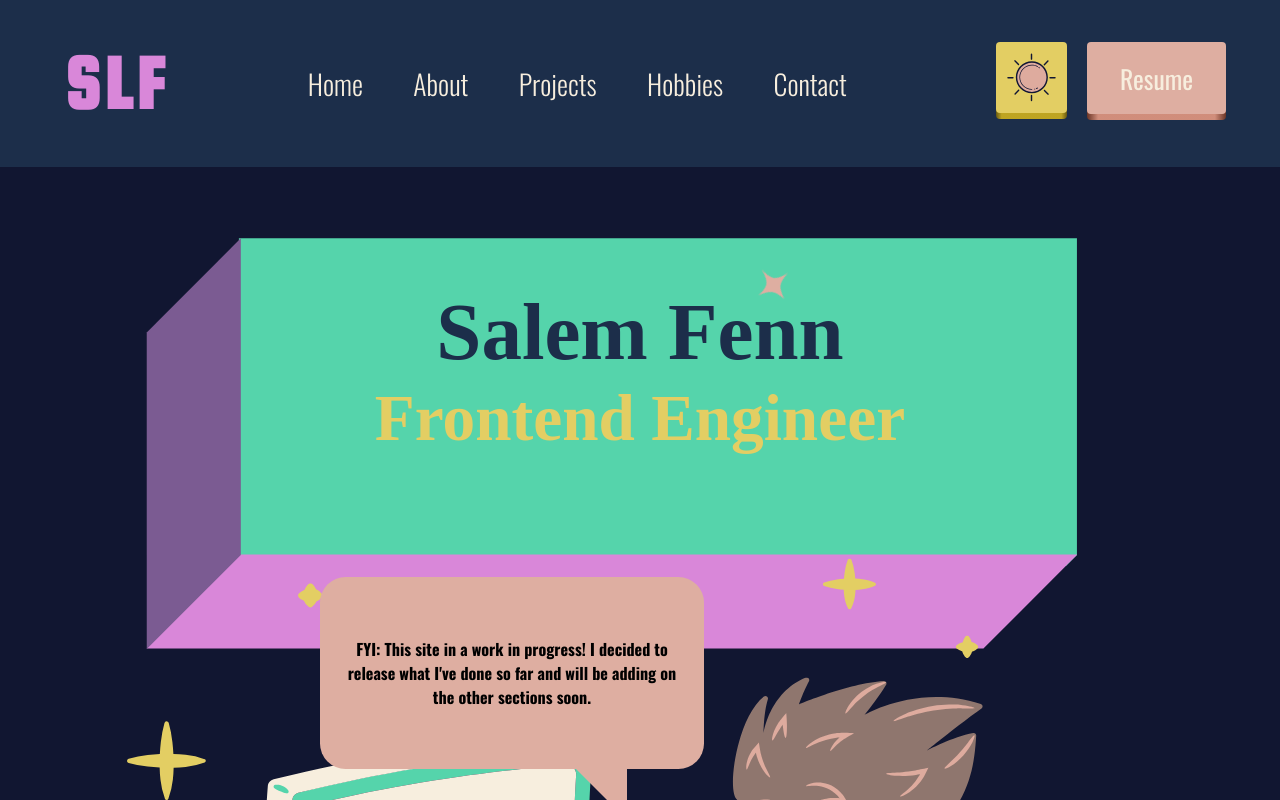
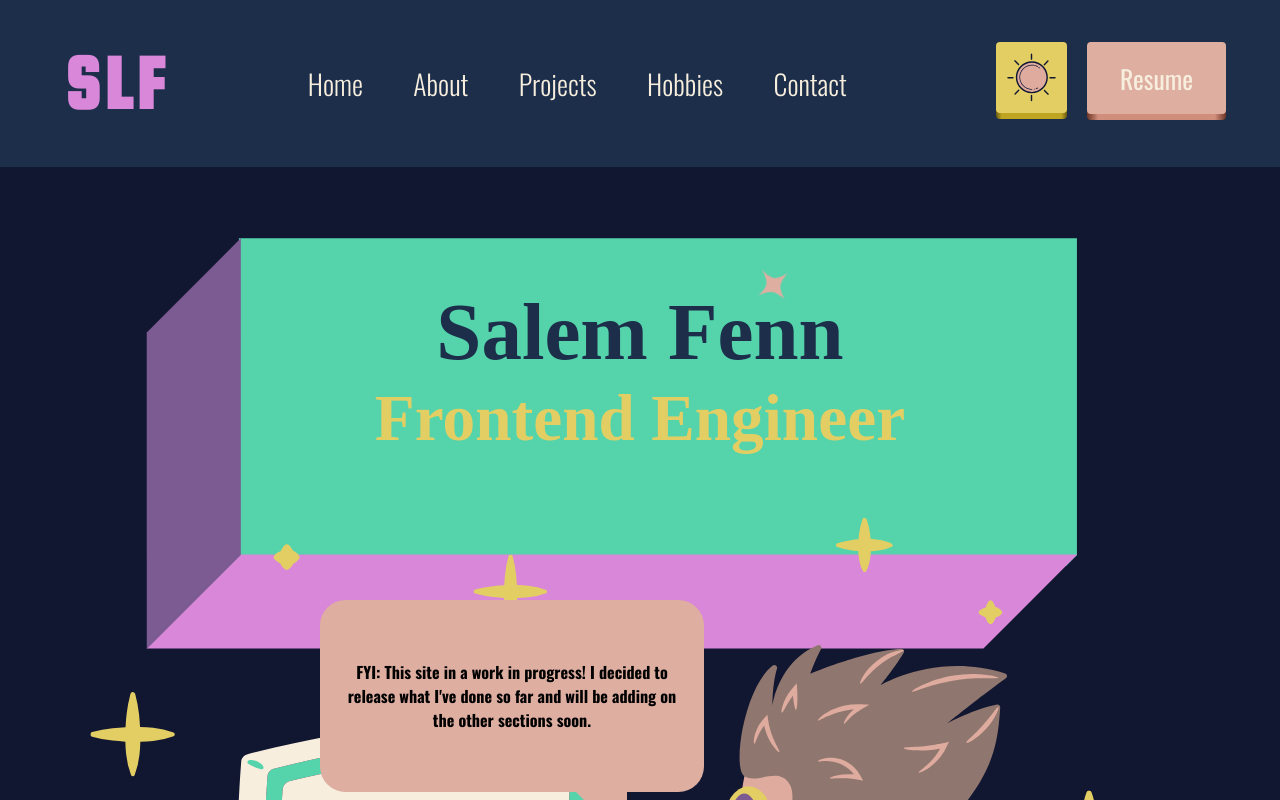
Before and after one commit to salemlf/react-portfolio-site, a React (Create React App) app: page / in a window 1280 px wide. Shown: the top 800 px of the page. Built offline with nearby package versions, Linux system fonts and the light colour scheme; a web font is replaced by a local one.

Commit message:
Fixed sizing of projects background somewhat

```diff
--- a/src/App.css
+++ b/src/App.css
@@ -17,6 +17,11 @@
   --font-med: 1.125rem;
   --font-sm: 0.875rem;
 }
+
+html {
+  height: 100%;
+}
+
 *,
 *::before,
 *::after {
@@ -28,6 +33,7 @@
 }
 
 body {
+  height: 100%;
   margin: 0;
   padding: 0;
   font-family: "Oswald", sans-serif;
@@ -38,13 +44,13 @@ body {
 
 .App {
   overflow-x: clip;
-  overflow-y: hidden;
+  /* overflow-y: hidden; */
   position: relative;
-  height: 100%;
   /* margin: 0 auto; */
   display: flex;
   flex-wrap: wrap;
-  justify-content: center;
+  align-content: flex-start;
+  min-height: 100%;
 }
 
 a,
--- a/src/Sections/AboutMe.js
+++ b/src/Sections/AboutMe.js
@@ -37,7 +37,7 @@ const AboutMe = () => {
       {/* TODO: pass in name as child */}
       <ResponsiveBackground
         image={NameDiv}
-        passedHeight={"100vw"}
+        // passedHeight={"100vw"}
         altText={"3D rectangle for name"}
         zIndex={1}
         top={"-17vw"}
@@ -55,7 +55,7 @@ const AboutMe = () => {
       {/* TODO: add text here with this font: font-family: 'Condiment', cursive; */}
       <ResponsiveBackground
         image={PersonOnComputer}
-        passedHeight={"70vw"}
+        // passedHeight={"70vw"}
         altText={"Person on computer"}
         zIndex={2}
         top={"-75vw"}
@@ -124,7 +124,7 @@ const AboutMe = () => {
             ></AboutMeDiv>
             <AboutMeDiv
               pos="relative"
-              height="70vw"
+              // height="70vw"
               width="48vw"
               bgAttr={"var(--pink)"}
               zIndex="2"
--- a/src/Sections/Projects.js
+++ b/src/Sections/Projects.js
@@ -17,14 +17,15 @@ export default Projects;
 
 const Wrapper = styled.section`
   position: relative;
-  top: -40vw;
+  /* top: -40vw; */
   width: 100%;
   min-height: 1000px;
+  margin-top: -75vw;
 `;
 
 const TopBgSection = styled.div`
   width: 100%;
-  height: 50%;
+  height: 51%;
   aspect-ratio: 900/600;
   background-repeat: no-repeat;
   background-position: center;
@@ -34,7 +35,7 @@ const TopBgSection = styled.div`
 
 const BottomBgSection = styled.div`
   width: 100%;
-  height: 50%;
+  height: 51%;
   aspect-ratio: 900/600;
   background-repeat: no-repeat;
   background-position: center;
--- a/src/components/NavOptions.js
+++ b/src/components/NavOptions.js
@@ -7,7 +7,7 @@ const Wrapper = styled.section`
   width: 100%;
   display: flex;
   padding: 0px 10px 0px 0px;
-  height: 100%;
+  /* height: 100%; */
   justify-content: center;
   overflow-y: clip;
 `;
--- a/src/components/SpeechBubbleNotification.js
+++ b/src/components/SpeechBubbleNotification.js
@@ -18,8 +18,8 @@ const SpeechBubble = styled.div`
   border-radius: 2vw;
   width: 30vw;
   height: 15vw;
-  max-height: 16vmax;
-  max-width: 32vmax;
+  max-height: 300px;
+  max-width: 500px;
   z-index: 5;
   animation: 1s ease-out 0s 1 ${slideInFromLeft};
 
--- a/src/components/TempBanner.js
+++ b/src/components/TempBanner.js
@@ -9,7 +9,8 @@ const BannerContainer = styled.div`
 
 const Banner = styled.div`
   flex-shrink: 0;
-  height: 30vw;
+  min-height: 200px;
+  max-height: 300px;
   background-color: var(--tannish);
   display: flex;
   flex-direction: column;
```
